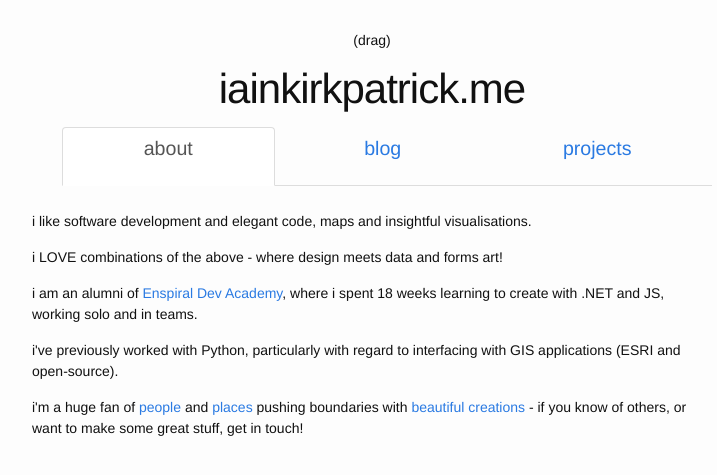
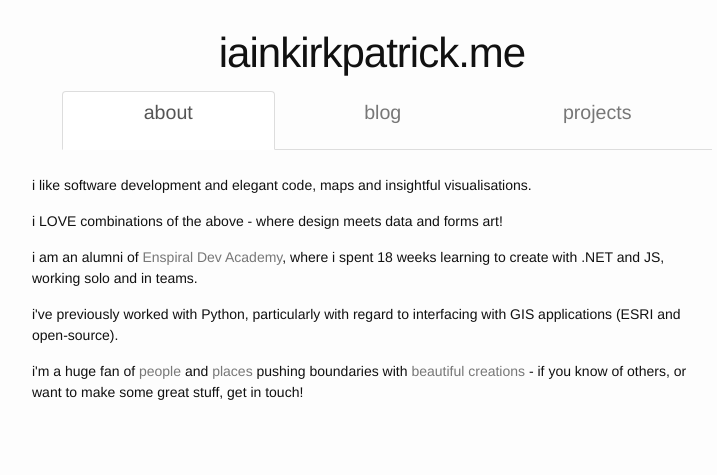
Before and after one commit to iainkirkpatrick/iainkirkpatrick.com, a Jekyll site: the page built from about.md, in a window 1280 px wide. Shown: the top 475 px of the page, without its empty margins (268-985 px from the left). Built offline with Jekyll 4.4.1, drawn with Linux system fonts in a browser that asks for light colours; nearby versions of some CDN libraries; a script that is not in the unit is left out.

Commit message:
further styling

```diff
--- a/_layouts/default.html
+++ b/_layouts/default.html
@@ -10,7 +10,7 @@
 
       <div class="wrapper">
         <div class="instructions">
-          <p>(drag)</p>
+          <!-- <p>(drag)</p> -->
         </div>
         <div class="title">
           <h1>iainkirkpatrick.me</h1>
--- a/css/main.scss
+++ b/css/main.scss
@@ -15,7 +15,7 @@ $spacing-unit:     30px;
 
 $text-color:       #111;
 $background-color: #fdfdfd;
-$brand-color:      #2a7ae2;
+$brand-color:      #777;
 
 $grey-color:       #828282;
 $grey-color-light: lighten($grey-color, 40%);
```
